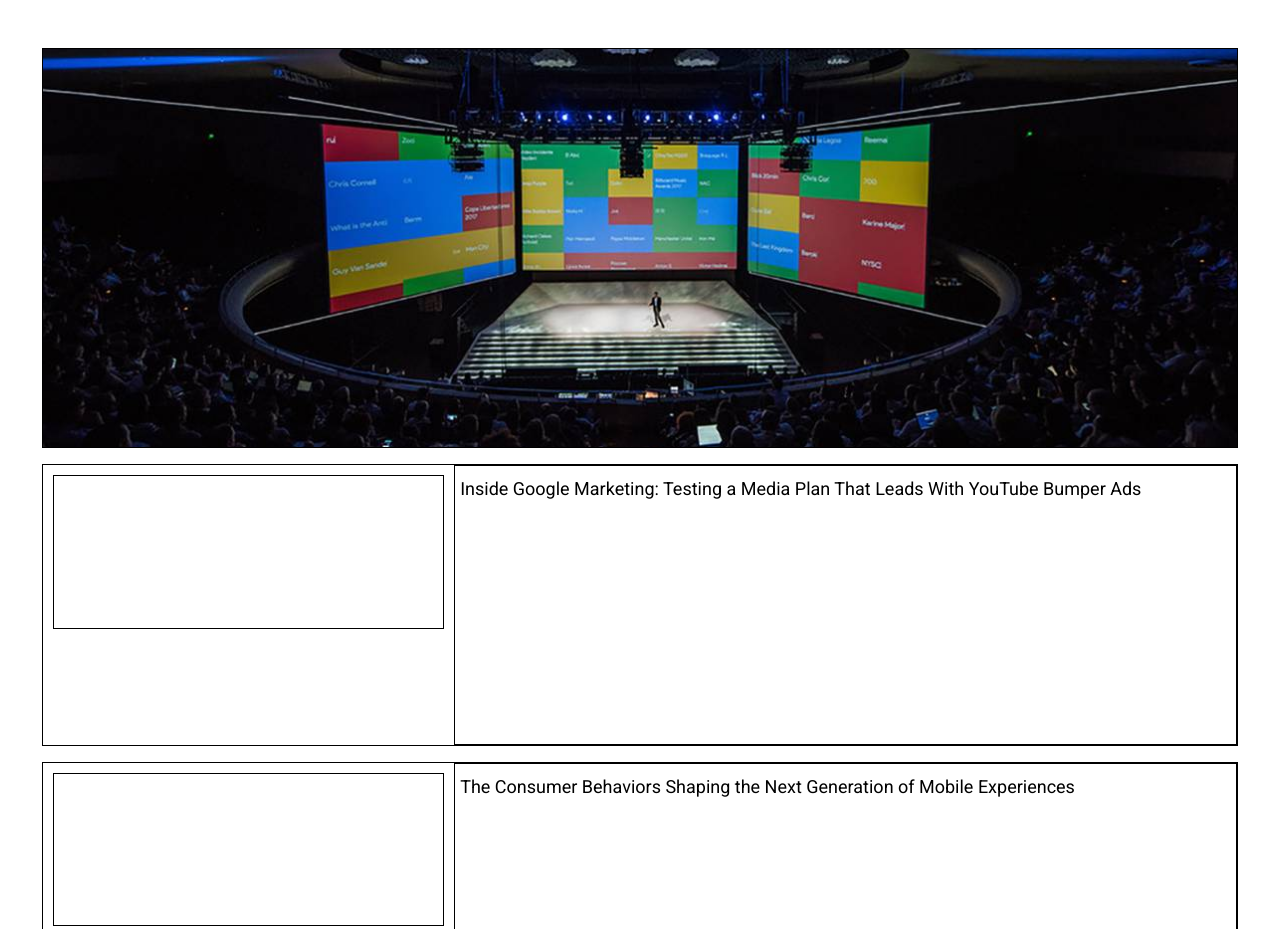
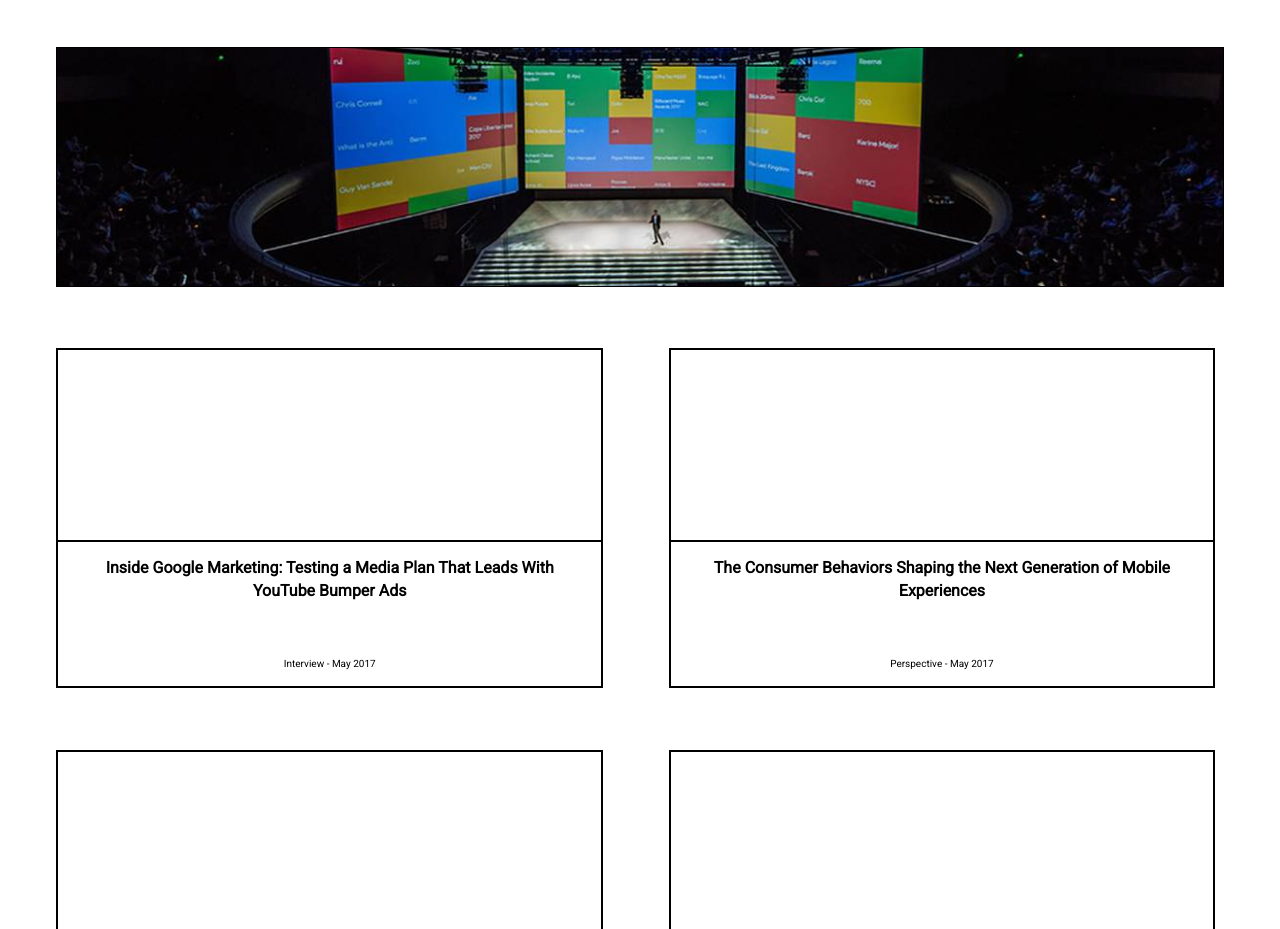
Before and after one commit to TylerJAllen/responsive-design, a plain HTML site: page index.html in a window 1280 px wide. Shown: the top 929 px of the page. Drawn offline with Linux system fonts and the light colour scheme.

Commit message:
create media query for min-width 600px and add additional styling to mobile first default styles as well as div wrapper around inner section text to index.html

```diff
--- a/css/styles.css
+++ b/css/styles.css
@@ -4,26 +4,17 @@
   padding: 0;
   box-sizing: border-box;
 }
-
 html, body {
   font-family: 'Roboto', sans-serif;
   background-color: white;
 }
-
 .container {
- padding: 4vh 2vw;
+ padding: 2vh 2vw;
 }
-
 .section {
-background-repeat: no-repeat;
-background-size: cover;
-background-position: 50%;
 margin: 2vh;
-height: 22vmax;
 border: 1px solid black;
 }
-
-/*outter sections*/
 .section:nth-of-type(5n+1) {
   height: 50vh;
 }
@@ -45,15 +36,20 @@ border: 1px solid black;
 .section:last-of-type {
   background-image: url("../images/outter2.jpg");
 }
+.section, .inner-section > .inner-section-image {
+  background-repeat: no-repeat;
+  background-size: cover;
+  background-position: 50%;
+}
 .inner-section {
   display: flex;
 }
-
 .inner-section > .inner-section-image {
   flex: 33%;
   background-position: 50%;
   background-size: cover;
-  height: 55%;
+  width: 100%;
+  height: 10vmax;
   margin: 10px;
   position: relative;
   border: 1px solid black;
@@ -62,12 +58,48 @@ border: 1px solid black;
   flex: 66%;
   width: 100%;
   line-height: 1.4;
-  font-size: 18px;
+  font-size: 16px;
   padding: 10px 15px 10px 5px;
   border: 1px solid black;
 }
 .inner-section > .inner-section-text > h4 {
   font-weight: normal;
 }
+.inner-section > .inner-section-text > .text-area {
+  margin-bottom: 10px;
+}
+.inner-section > .inner-section-text > footer {
+  font-size: 10px;
+}
+/*media queries*/
+@media screen and (min-width: 600px) {
+  .section, .section:nth-of-type(5n+1) {
+    margin: 2.5%;
+  }
+  .section:nth-of-type(5n+1) {
+    height: 30vh;
+  }
+  .inner-section {
+   flex-direction: column;
+   width: 44.5%;
+   display: inline-grid;
+  }
+  .inner-section > .inner-section-image, .inner-section > .inner-section-text {
+    width: auto;
+  }
+  .inner-section > .inner-section-image {
+    height: 15vmax;
+    margin: 0;
+  }
+  .inner-section > .inner-section-text {
+    padding: 15px;
+    height: auto;
+    text-align: center;
+  }
+  .inner-section > .inner-section-text > .text-area {
+    min-height: 90px;
+  }
+}
+/*@media screen and (min-width: 1000px) {
 
-/*media queries*/
+}*/
--- a/index.html
+++ b/index.html
@@ -20,7 +20,12 @@
 
         </div>
         <div class="inner-section-text">
-          <h4>Inside Google Marketing: Testing a Media Plan That Leads With YouTube Bumper Ads</h4>
+          <div class="text-area">
+            <h4>Inside Google Marketing: Testing a Media Plan That Leads With YouTube Bumper Ads</h4>
+          </div>
+          <footer class="footer">
+            <p><span id=""></span> Interview - May 2017</p>
+          </footer>
         </div>
       </div>
       <div class="section inner-section">
@@ -28,7 +33,12 @@
 
         </div>
         <div class="inner-section-text">
-          <h4>The Consumer Behaviors Shaping the Next Generation of Mobile Experiences</h4>
+          <div class="text-area">
+            <h4>The Consumer Behaviors Shaping the Next Generation of Mobile Experiences</h4>
+          </div>
+          <footer class="footer">
+            <p> Perspective - May 2017</p>
+          </footer>
         </div>
       </div>
       <div class="section inner-section">
@@ -36,7 +46,12 @@
 
         </div>
         <div class="inner-section-text">
-          <h4>The Consumer Behaviors Shaping the Next Generation of Mobile Experiences</h4>
+          <div class="text-area">
+            <h4>The Consumer Behaviors Shaping the Next Generation of Mobile Experiences</h4>
+          </div>
+          <footer class="footer">
+            <p><span id=""></span> Infographic - May 2017</p>
+          </footer>
         </div>
       </div>
       <div class="section inner-section">
@@ -44,7 +59,12 @@
 
         </div>
         <div class="inner-section-text">
-          <h4>Travel Planning and Purchasing Has Evolved on Mobile</h4>
+          <div class="text-area">
+            <h4>Travel Planning and Purchasing Has Evolved on Mobile</h4>
+          </div>
+          <footer class="footer">
+            <p> Article - May 2017</p>
+          </footer>
         </div>
       </div>
       <div class="section outer-section">
```
